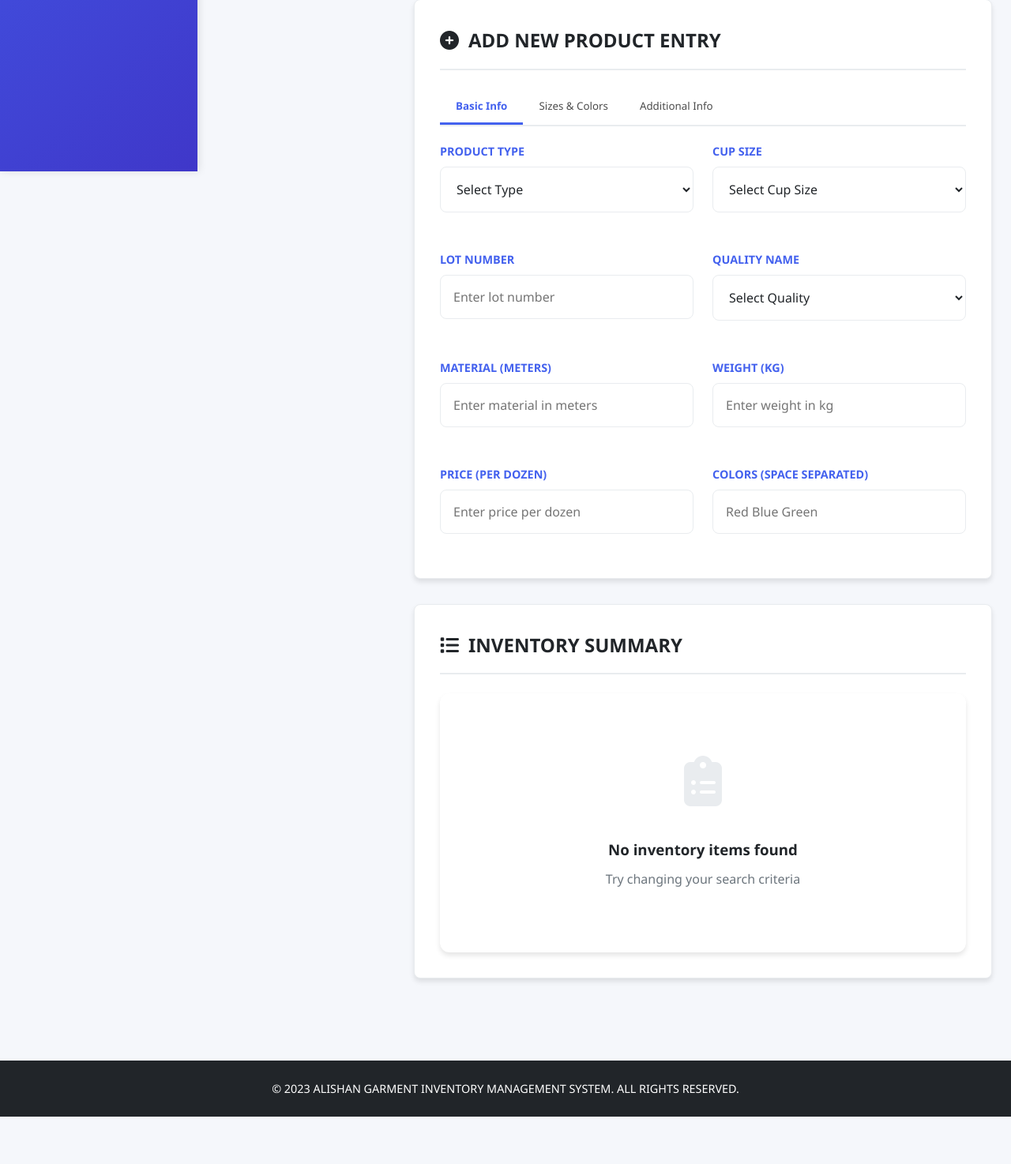
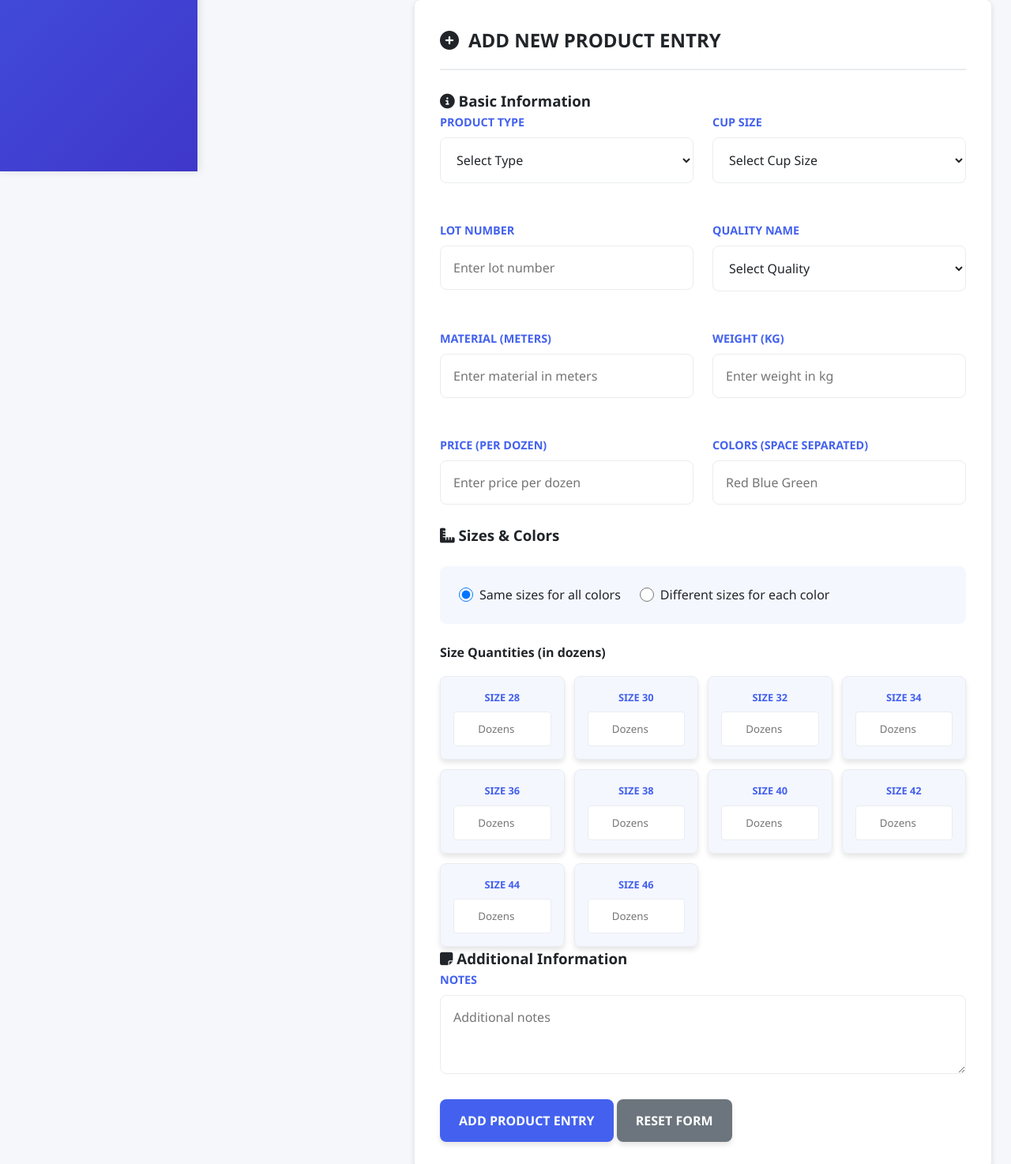
Before and after one commit to saifali7/alishanapp, a plain HTML site: page frontend/index.html in a window 1280 px wide. Shown: the part 583-2057 px from the top of the page at 79% size. Before the commit the page ends 1997 px from the top, so only its background shows below. Drawn offline with Linux system fonts and the light colour scheme.

Commit message:
Update index.html
Add new entry layout change

```diff
--- a/frontend/index.html
+++ b/frontend/index.html
@@ -151,13 +151,11 @@
                 <div class="form-section">
                     <h2><i class="fas fa-plus-circle"></i> Add New Product Entry</h2>
                     <form id="productForm">
-                        <div class="form-tabs">
-                            <button type="button" class="tab-btn active" data-tab="basic">Basic Info</button>
-                            <button type="button" class="tab-btn" data-tab="sizes">Sizes & Colors</button>
-                            <button type="button" class="tab-btn" data-tab="additional">Additional Info</button>
-                        </div>
-
-                        <div class="tab-content active" id="basic-tab">
+                        <!-- SINGLE PAGE FORM - SARE SECTIONS EK SAATH -->
+                        <div class="form-single-page">
+                            <!-- Basic Information Section -->
+                            <div class="form-section-group">
+                                <h3><i class="fas fa-info-circle"></i> Basic Information</h3>
                                 <div class="form-grid">
                                     <div class="form-group">
                                         <label for="productType">Product Type</label>
@@ -166,7 +164,7 @@
                                             <option value="bra">Bra</option>
                                             <option value="panty">Panty</option>
                                             <option value="set">Set</option>
-                                        <option value="blause">blause</option>
+                                            <option value="blouse">Blouse</option>
                                         </select>
                                     </div>
                                     <div class="form-group">
@@ -229,7 +227,10 @@
                                 </div>
                             </div>
 
-                        <div class="tab-content" id="sizes-tab">
+                            <!-- Sizes & Colors Section -->
+                            <div class="form-section-group">
+                                <h3><i class="fas fa-ruler-combined"></i> Sizes & Colors</h3>
+
                                 <div class="size-option">
                                     <label>
                                         <input type="radio" name="sizeOption" value="same" checked onchange="toggleSizeOption()">
@@ -241,7 +242,7 @@
                                     </label>
                                 </div>
 
-                            <h3>Size Quantities (in dozens)</h3>
+                                <h4>Size Quantities (in dozens)</h4>
 
                                 <div id="sameSizesContainer">
                                     <div class="size-grid">
@@ -288,7 +289,7 @@
                                     </div>
                                 </div>
 
-                            <div id="differentSizesContainer" class="color-size-container">
+                                <div id="differentSizesContainer" class="color-size-container" style="display: none;">
                                     <div id="colorSizeItems">
                                         <!-- Color size items will be added dynamically -->
                                     </div>
@@ -298,14 +299,19 @@
                                 </div>
                             </div>
 
-                        <div class="tab-content" id="additional-tab">
-                            <div class="form-group" style="margin-top: 20px;">
+                            <!-- Additional Information Section -->
+                            <div class="form-section-group">
+                                <h3><i class="fas fa-sticky-note"></i> Additional Information</h3>
+                                <div class="form-group">
                                     <label for="notes">Notes</label>
                                     <textarea id="notes" rows="3" placeholder="Additional notes"></textarea>
                                 </div>
 
+                                <div class="form-actions">
                                     <button type="submit" class="btn">Add Product Entry</button>
                                     <button type="reset" class="btn btn-secondary">Reset Form</button>
+                                </div>
+                            </div>
                         </div>
                     </form>
                 </div>
@@ -337,7 +343,7 @@
                             <option value="bra">Bra</option>
                             <option value="panty">Panty</option>
                             <option value="set">Set</option>
-                            <option value="blause">blause</option>
+                            <option value="blouse">Blouse</option>
                         </select>
                     </div>
 
```
Lines whose indentation alone changed are shown as unchanged.
